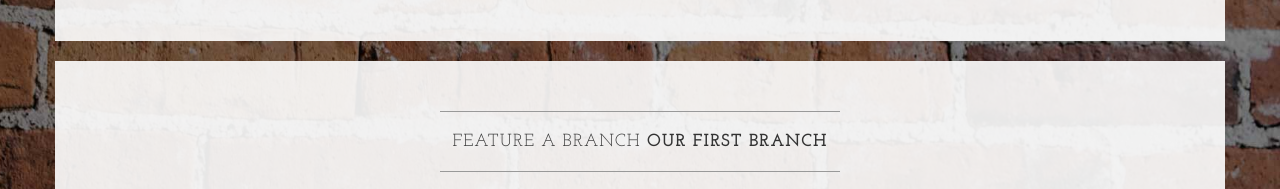
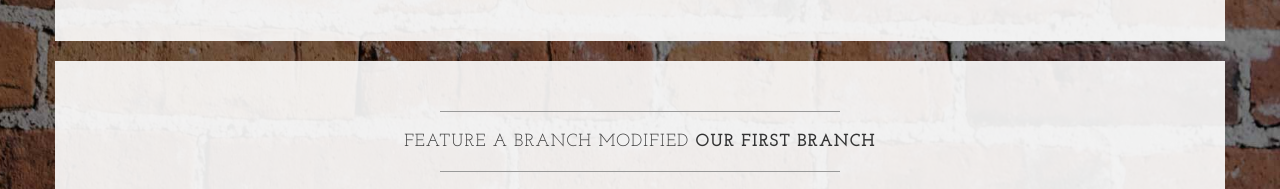
Before and after one commit to MattHarper69/LearningGit, a plain HTML site: page index.html in a window 1280 px wide. Shown: the part 1043-1232 px from the top of the page. Drawn offline with nearby package versions, Linux system fonts and the light colour scheme.

Commit message:
Modified feature A

```diff
--- a/index.html
+++ b/index.html
@@ -123,7 +123,7 @@
             <div class="box">
                 <div class="col-lg-12">
                     <hr>
-                    <h2 class="intro-text text-center">Feature A Branch
+                    <h2 class="intro-text text-center">Feature A Branch Modified
                         <strong>Our first branch</strong>
                     </h2>
                     <hr>
```
